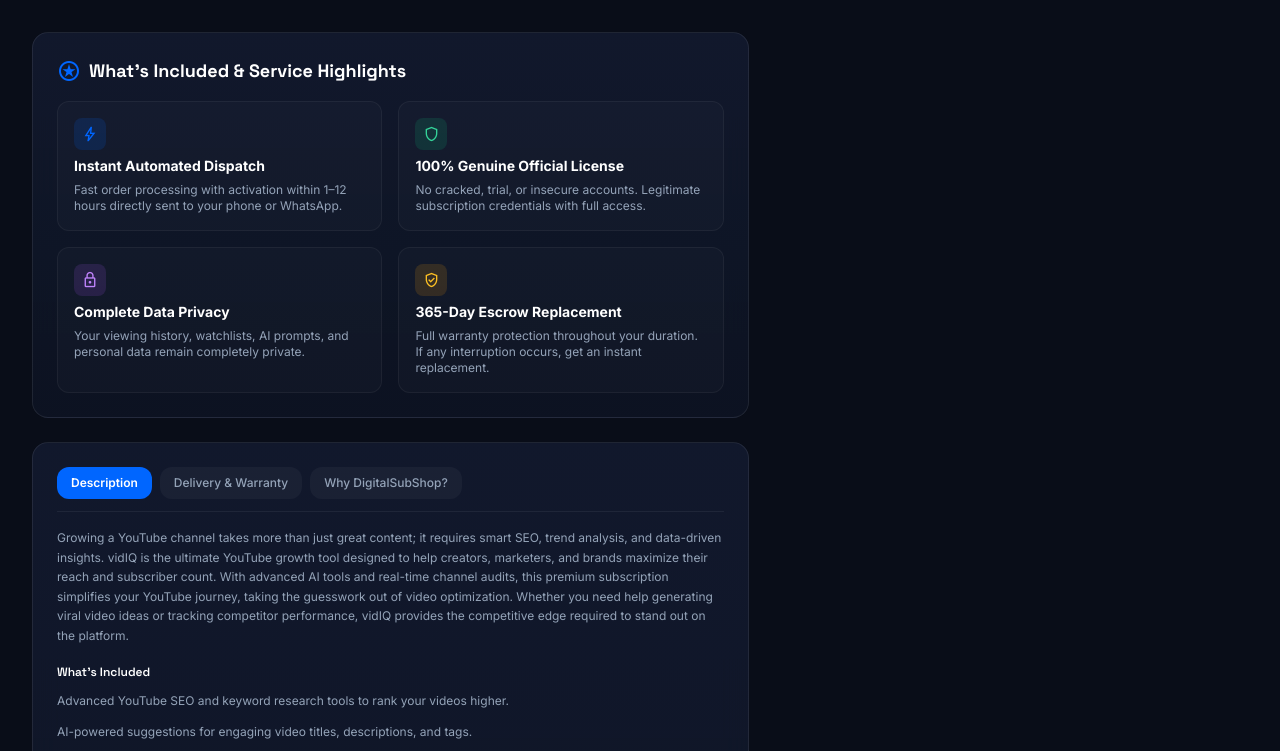
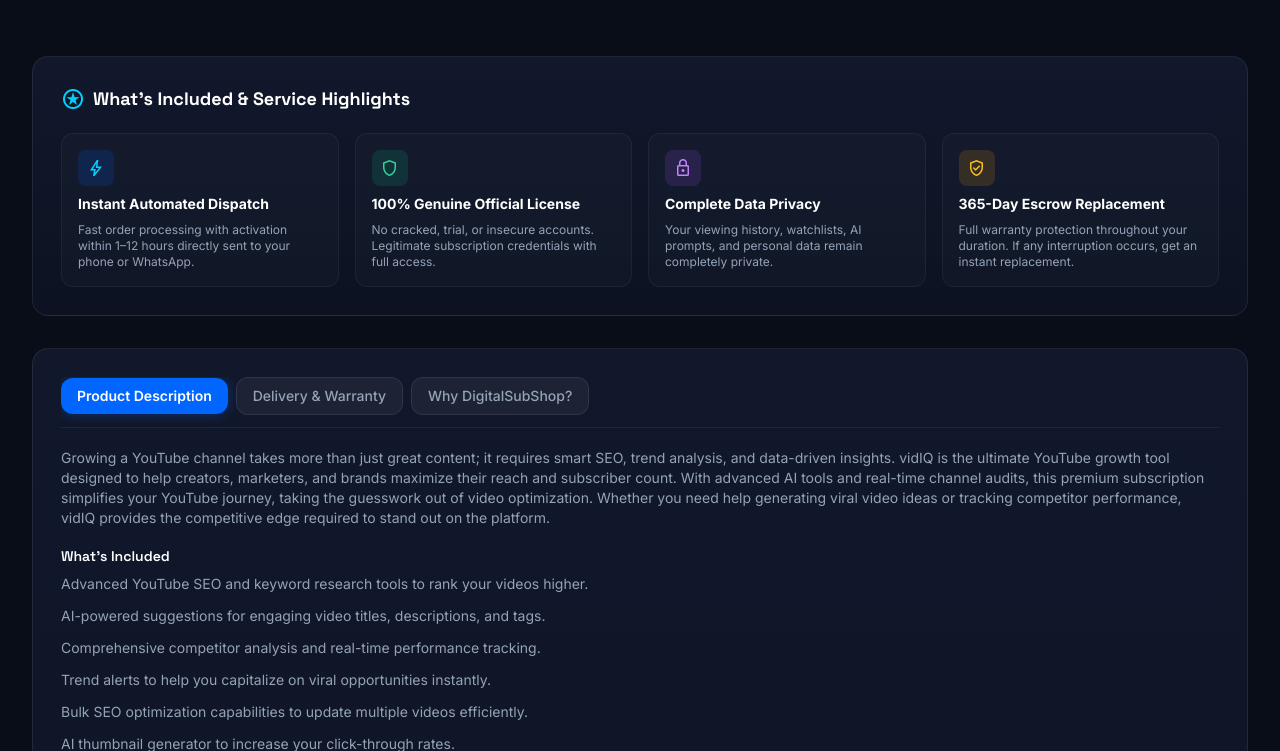
Before and after one commit to modest12345678/DigitalSubShop, a plain HTML site: page product.html in a window 1280 px wide. Shown: the part 949-1700 px from the top of the page. Drawn offline with nearby package versions, Linux system fonts and the light colour scheme.

Commit message:
fix(product): expand description tabs and bento grid to full page width on desktop

```diff
--- a/product.html
+++ b/product.html
@@ -265,41 +265,41 @@
         </div>
       </div>
 
-      <!-- ============ ELEMENT 3: BENTO HIGHLIGHTS & DESCRIPTION TABS ============ -->
-      <!-- On mobile: order-3 (BELOW BUY OPTION). On desktop: order-3, col-span-3 (sits below image on left column!) -->
-      <div class="order-3 lg:col-span-3 space-y-6">
+      <!-- ============ ELEMENT 3: BENTO HIGHLIGHTS & DESCRIPTION TABS (FULL PAGE WIDTH!) ============ -->
+      <!-- On mobile: order-3 (BELOW BUY OPTION). On desktop: order-3, lg:col-span-5 (FULL PAGE WIDTH SPAN!) -->
+      <div class="order-3 lg:col-span-5 space-y-6 lg:space-y-8 mt-2 lg:mt-6">
 
-        <!-- Bento Grid: What's Included -->
-        <div class="glass-card rounded-2xl p-5 sm:p-6">
-          <h3 class="font-display font-bold text-base sm:text-lg text-white mb-4 flex items-center gap-2">
-            <span class="material-symbols-outlined text-primary-container">stars</span>
+        <!-- Bento Grid: What's Included (Spanning 4 columns across the full page) -->
+        <div class="glass-card rounded-2xl p-5 sm:p-7">
+          <h3 class="font-display font-bold text-base sm:text-lg text-white mb-5 flex items-center gap-2">
+            <span class="material-symbols-outlined text-[#00d2ff]">stars</span>
             What's Included &amp; Service Highlights
           </h3>
-          <div class="grid grid-cols-1 sm:grid-cols-2 gap-3 sm:gap-4">
-            <div class="p-3.5 sm:p-4 rounded-xl bg-white/[0.02] border border-white/5 space-y-1.5 hover:border-white/10 transition-all">
-              <div class="w-8 h-8 rounded-lg bg-primary-container/15 flex items-center justify-center text-primary-container">
-                <span class="material-symbols-outlined text-[18px]">bolt</span>
+          <div class="grid grid-cols-1 sm:grid-cols-2 lg:grid-cols-4 gap-3 sm:gap-4">
+            <div class="p-4 rounded-xl bg-white/[0.02] border border-white/5 space-y-2 hover:border-white/10 transition-all">
+              <div class="w-9 h-9 rounded-lg bg-primary-container/15 flex items-center justify-center text-[#00d2ff]">
+                <span class="material-symbols-outlined text-[20px]">bolt</span>
               </div>
               <h4 class="font-bold text-white text-xs sm:text-sm">Instant Automated Dispatch</h4>
               <p class="text-[11px] sm:text-xs text-on-surface-variant leading-relaxed">Fast order processing with activation within 1–12 hours directly sent to your phone or WhatsApp.</p>
             </div>
-            <div class="p-3.5 sm:p-4 rounded-xl bg-white/[0.02] border border-white/5 space-y-1.5 hover:border-white/10 transition-all">
-              <div class="w-8 h-8 rounded-lg bg-emerald-500/15 flex items-center justify-center text-emerald-400">
-                <span class="material-symbols-outlined text-[18px]">shield</span>
+            <div class="p-4 rounded-xl bg-white/[0.02] border border-white/5 space-y-2 hover:border-white/10 transition-all">
+              <div class="w-9 h-9 rounded-lg bg-emerald-500/15 flex items-center justify-center text-emerald-400">
+                <span class="material-symbols-outlined text-[20px]">shield</span>
               </div>
               <h4 class="font-bold text-white text-xs sm:text-sm">100% Genuine Official License</h4>
               <p class="text-[11px] sm:text-xs text-on-surface-variant leading-relaxed">No cracked, trial, or insecure accounts. Legitimate subscription credentials with full access.</p>
             </div>
-            <div class="p-3.5 sm:p-4 rounded-xl bg-white/[0.02] border border-white/5 space-y-1.5 hover:border-white/10 transition-all">
-              <div class="w-8 h-8 rounded-lg bg-purple-500/15 flex items-center justify-center text-purple-400">
-                <span class="material-symbols-outlined text-[18px]">lock</span>
+            <div class="p-4 rounded-xl bg-white/[0.02] border border-white/5 space-y-2 hover:border-white/10 transition-all">
+              <div class="w-9 h-9 rounded-lg bg-purple-500/15 flex items-center justify-center text-purple-400">
+                <span class="material-symbols-outlined text-[20px]">lock</span>
               </div>
               <h4 class="font-bold text-white text-xs sm:text-sm">Complete Data Privacy</h4>
               <p class="text-[11px] sm:text-xs text-on-surface-variant leading-relaxed">Your viewing history, watchlists, AI prompts, and personal data remain completely private.</p>
             </div>
-            <div class="p-3.5 sm:p-4 rounded-xl bg-white/[0.02] border border-white/5 space-y-1.5 hover:border-white/10 transition-all">
-              <div class="w-8 h-8 rounded-lg bg-amber-500/15 flex items-center justify-center text-amber-400">
-                <span class="material-symbols-outlined text-[18px]">verified_user</span>
+            <div class="p-4 rounded-xl bg-white/[0.02] border border-white/5 space-y-2 hover:border-white/10 transition-all">
+              <div class="w-9 h-9 rounded-lg bg-amber-500/15 flex items-center justify-center text-amber-400">
+                <span class="material-symbols-outlined text-[20px]">verified_user</span>
               </div>
               <h4 class="font-bold text-white text-xs sm:text-sm">365-Day Escrow Replacement</h4>
               <p class="text-[11px] sm:text-xs text-on-surface-variant leading-relaxed">Full warranty protection throughout your duration. If any interruption occurs, get an instant replacement.</p>
@@ -307,14 +307,14 @@
           </div>
         </div>
 
-        <!-- Description Tabs -->
-        <div class="glass-card rounded-2xl p-5 sm:p-6">
-          <div class="flex items-center gap-2 overflow-x-auto pb-3 mb-4 border-b border-white/[0.06] scrollbar-none">
-            <button class="tab-btn2 active shrink-0 px-3.5 py-2 rounded-xl text-xs font-semibold bg-white/[0.04] text-on-surface-variant transition-all" data-tab="desc" onclick="setTab2('desc', this)">Description</button>
-            <button class="tab-btn2 shrink-0 px-3.5 py-2 rounded-xl text-xs font-medium bg-white/[0.04] text-on-surface-variant hover:text-white transition-all" data-tab="delivery" onclick="setTab2('delivery', this)">Delivery &amp; Warranty</button>
-            <button class="tab-btn2 shrink-0 px-3.5 py-2 rounded-xl text-xs font-medium bg-white/[0.04] text-on-surface-variant hover:text-white transition-all" data-tab="why" onclick="setTab2('why', this)">Why DigitalSubShop?</button>
+        <!-- Full-Width Description Tabs -->
+        <div class="glass-card rounded-2xl p-5 sm:p-7">
+          <div class="flex items-center gap-2 overflow-x-auto pb-3 mb-5 border-b border-white/[0.06] scrollbar-none">
+            <button class="tab-btn2 active shrink-0 px-4 py-2 rounded-xl text-xs sm:text-sm font-semibold bg-primary-container text-white transition-all shadow-[0_0_12px_rgba(0,102,255,0.35)]" data-tab="desc" onclick="setTab2('desc', this)">Product Description</button>
+            <button class="tab-btn2 shrink-0 px-4 py-2 rounded-xl text-xs sm:text-sm font-medium glass-pill text-on-surface-variant hover:text-white transition-all" data-tab="delivery" onclick="setTab2('delivery', this)">Delivery &amp; Warranty</button>
+            <button class="tab-btn2 shrink-0 px-4 py-2 rounded-xl text-xs sm:text-sm font-medium glass-pill text-on-surface-variant hover:text-white transition-all" data-tab="why" onclick="setTab2('why', this)">Why DigitalSubShop?</button>
           </div>
-          <div id="tabContent" class="text-xs text-on-surface-variant leading-relaxed desc-content">
+          <div id="tabContent" class="text-xs sm:text-sm text-on-surface-variant leading-relaxed desc-content max-w-none">
             <!-- Injected via product.js -->
           </div>
         </div>
@@ -327,7 +327,7 @@
     <section class="mt-14 sm:mt-16">
       <div class="flex items-center justify-between gap-4 mb-6 pb-4 border-b border-white/[0.06]">
         <div>
-          <span class="text-xs font-semibold uppercase tracking-widest text-primary-container">You May Also Like</span>
+          <span class="text-xs font-semibold uppercase tracking-widest text-[#00d2ff]">You May Also Like</span>
           <h2 class="font-display text-xl sm:text-2xl font-bold text-white mt-0.5">Related Products</h2>
         </div>
         <a href="index.html#catalog" class="text-xs text-on-surface-variant hover:text-white flex items-center gap-1 transition-colors">View all <span class="material-symbols-outlined text-[14px]">arrow_forward</span></a>
@@ -339,7 +339,7 @@
   </div>
 </main>
 <!-- ================= FOOTER ================= -->
-<footer class="border-t border-white/[0.06] bg-[#05070a] py-12 px-6 sm:px-8">
+<footer class="border-t border-white/[0.06] bg-[#060912] py-12 px-6 sm:px-8">
   <div class="max-w-7xl mx-auto flex flex-col md:flex-row items-center justify-between gap-6 text-xs text-on-surface-variant">
     <div class="flex items-center gap-3">
 <img src="images/logo.png" alt="DigitalSubShop Logo" class="h-8 w-auto object-contain"/>
--- a/product.js
+++ b/product.js
@@ -161,9 +161,11 @@ window.updateSEO = updateSEO;
 
 function setTab2(tab, btn) {
   document.querySelectorAll('.tab-btn2').forEach(b => {
-    b.classList.remove('active', 'bg-primary-container', 'text-on-primary-container');
+    b.classList.remove('active', 'bg-primary-container', 'text-white', 'shadow-[0_0_12px_rgba(0,102,255,0.35)]');
+    b.classList.add('glass-pill', 'text-on-surface-variant');
   });
-  btn.classList.add('active');
+  btn.classList.add('active', 'bg-primary-container', 'text-white', 'shadow-[0_0_12px_rgba(0,102,255,0.35)]');
+  btn.classList.remove('glass-pill', 'text-on-surface-variant');
   const c = document.getElementById('tabContent');
   if (tab === 'desc') {
     renderRichText(c, cleanHtml(pProduct.description || pProduct.short_description));
```
